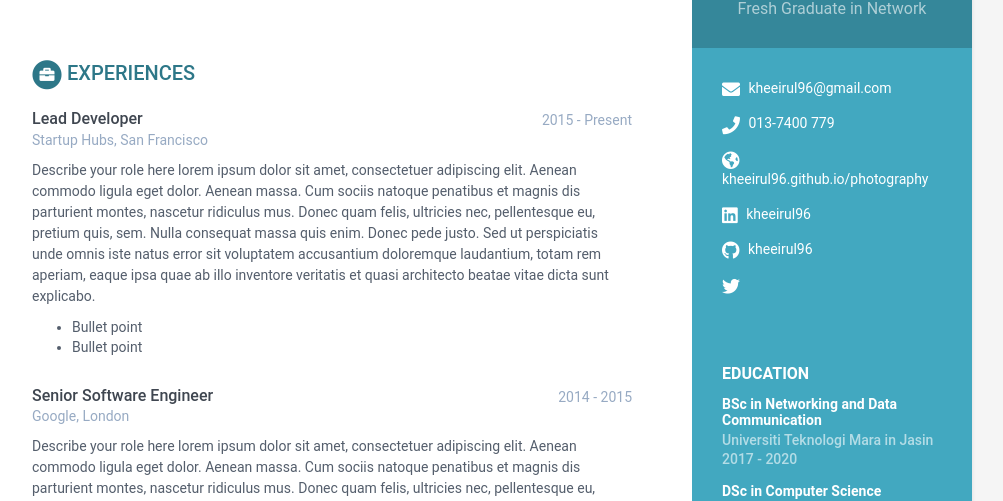
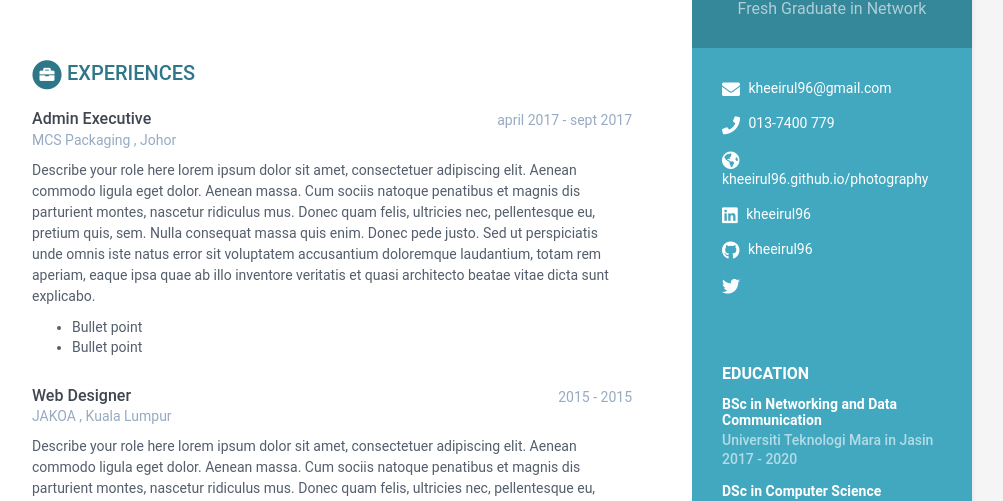
Before and after one commit to kheeirul96/resume-kheeirul, a Jekyll site: the page built from index.html, in a window 1280 px wide. Shown: the part 255-756 px from the top of the page, without its empty margins (168-1171 px from the left). Built offline with Jekyll 4.4.1, drawn with Linux system fonts in a browser that asks for light colours.

Commit message:
Update my info

```diff
--- a/_data/data.yml
+++ b/_data/data.yml
@@ -83,9 +83,9 @@ education:
           - Bullet point
 
 experiences:
-    - role: Lead Developer
-      time: 2015 - Present
-      company: Startup Hubs, San Francisco
+    - role: Admin Executive
+      time: april 2017 - sept 2017
+      company: MCS Packaging , Johor
       details: |
         Describe your role here lorem ipsum dolor sit amet, consectetuer
         adipiscing elit. Aenean commodo ligula eget dolor. Aenean massa.
@@ -100,9 +100,9 @@ experiences:
           - Bullet point
           - Bullet point
 
-    - role: Senior Software Engineer
-      time: 2014 - 2015
-      company: Google, London
+    - role: Web Designer
+      time: 2015 - 2015
+      company: JAKOA , Kuala Lumpur
       details: |
         Describe your role here lorem ipsum dolor sit amet, consectetuer
         adipiscing elit. Aenean commodo ligula eget dolor. Aenean massa.
```
